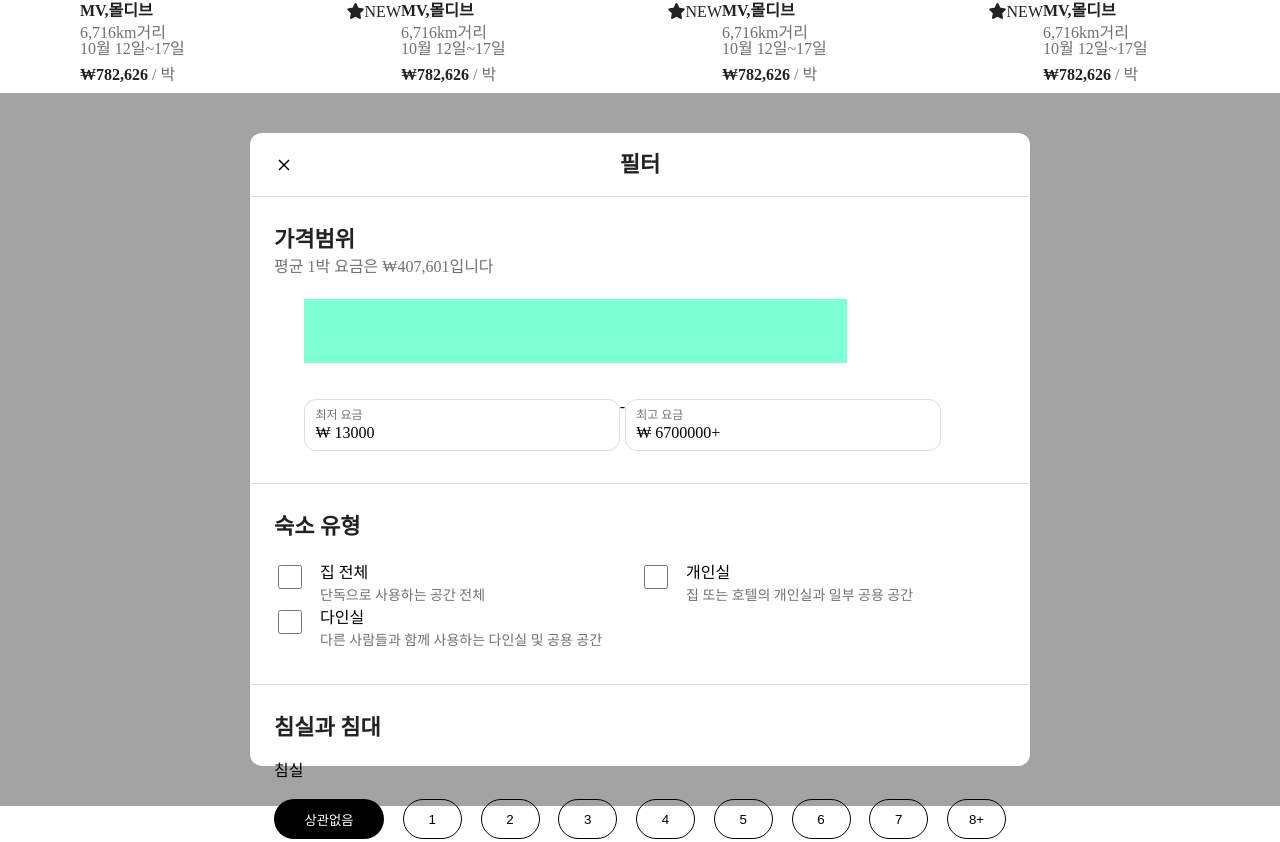
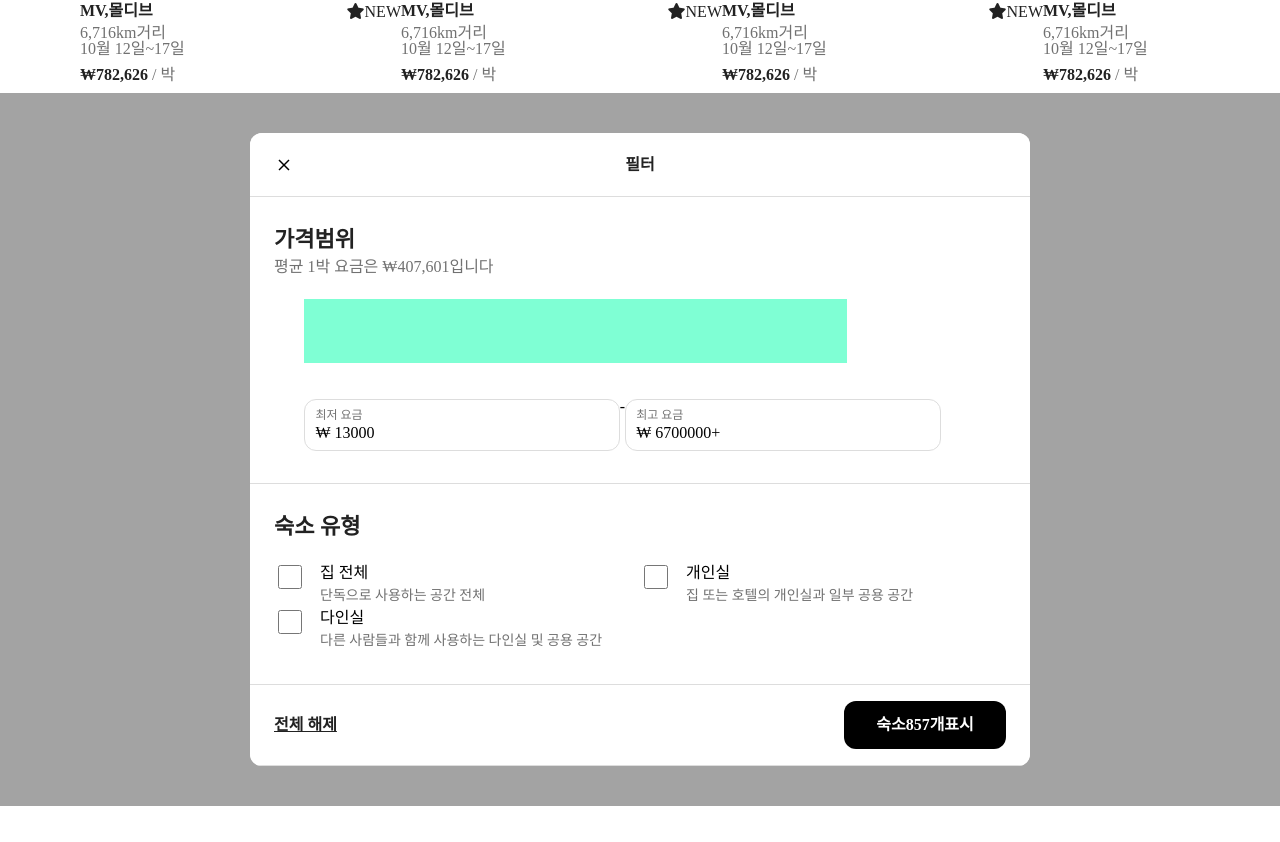
Before and after one commit to Winter-Climbing/Airbnb-clone-JS, a plain HTML site: page index.html in a window 1280 px wide. Shown: the part 915-1757 px from the top of the page. After the commit the page ends 1721 px from the top, so only its background shows below. Drawn offline with nearby package versions, Linux system fonts and the light colour scheme.

Commit message:
HTML, CSS : filter fixed

```diff
--- a/css/mainPage/fliter.css
+++ b/css/mainPage/fliter.css
@@ -95,6 +95,7 @@ h2 {
   max-width: 780px;
   max-height: 633px;
   border-radius: 12px;
+  overflow: auto;
 }
 
 .filter_contents h2 {
@@ -103,18 +104,25 @@ h2 {
   font-weight: 600;
 }
 
-.filter_contents_relative {
-  position: relative;
+.filter_contents_sticky {
+  background-color: var(--color-white);
+  position: sticky;
+  top: 0;
+  z-index: 100;
 }
 
 .filter_contents_header {
   display: flex;
-  padding: 0px 24px;
   justify-content: center;
   align-items: center;
+  padding: 0px 24px;
   width: 100%;
   min-height: 64px;
   border-bottom: 1px solid var(--color-airbnb-grey);
+}
+
+.filter_contents_header h2 {
+  font-size: 16px;
 }
 
 .filter_contents_header button {
@@ -415,10 +423,13 @@ h2 {
   display: flex;
   align-items: center;
   justify-content: space-between;
+  position: sticky;
+  bottom: 0;
   padding: 16px 24px;
   width: 100%;
   min-height: 81px;
   border-bottom: 1px solid var(--color-airbnb-grey);
+  background-color: var(--color-white);
 }
 
 .filter_contents_footer div {
--- a/index.html
+++ b/index.html
@@ -898,7 +898,7 @@
       <div class="filter_contents">
 
         <!-- 헤더 -->
-        <header class="filter_contents_relative">
+        <header class="filter_contents_sticky">
           <div class="filter_contents_header">
             <button>
               <svg
```
